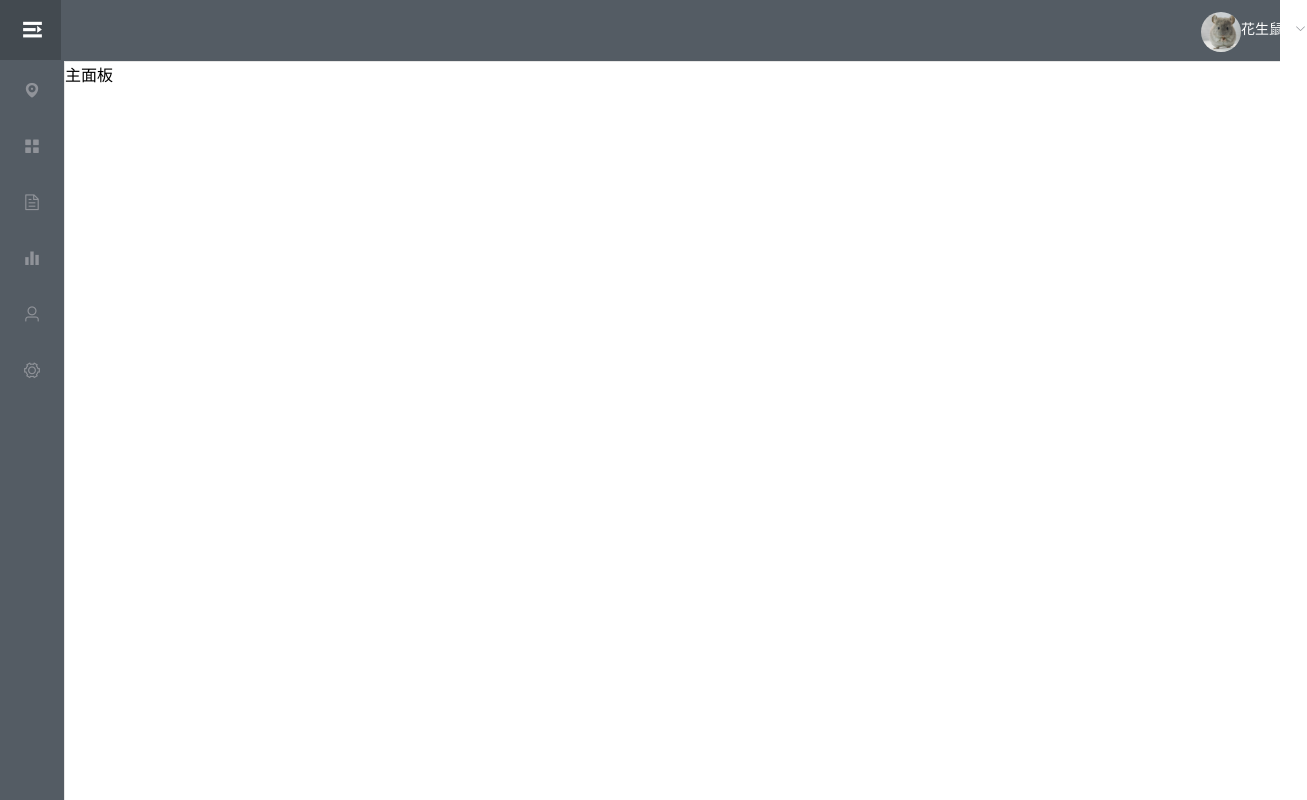
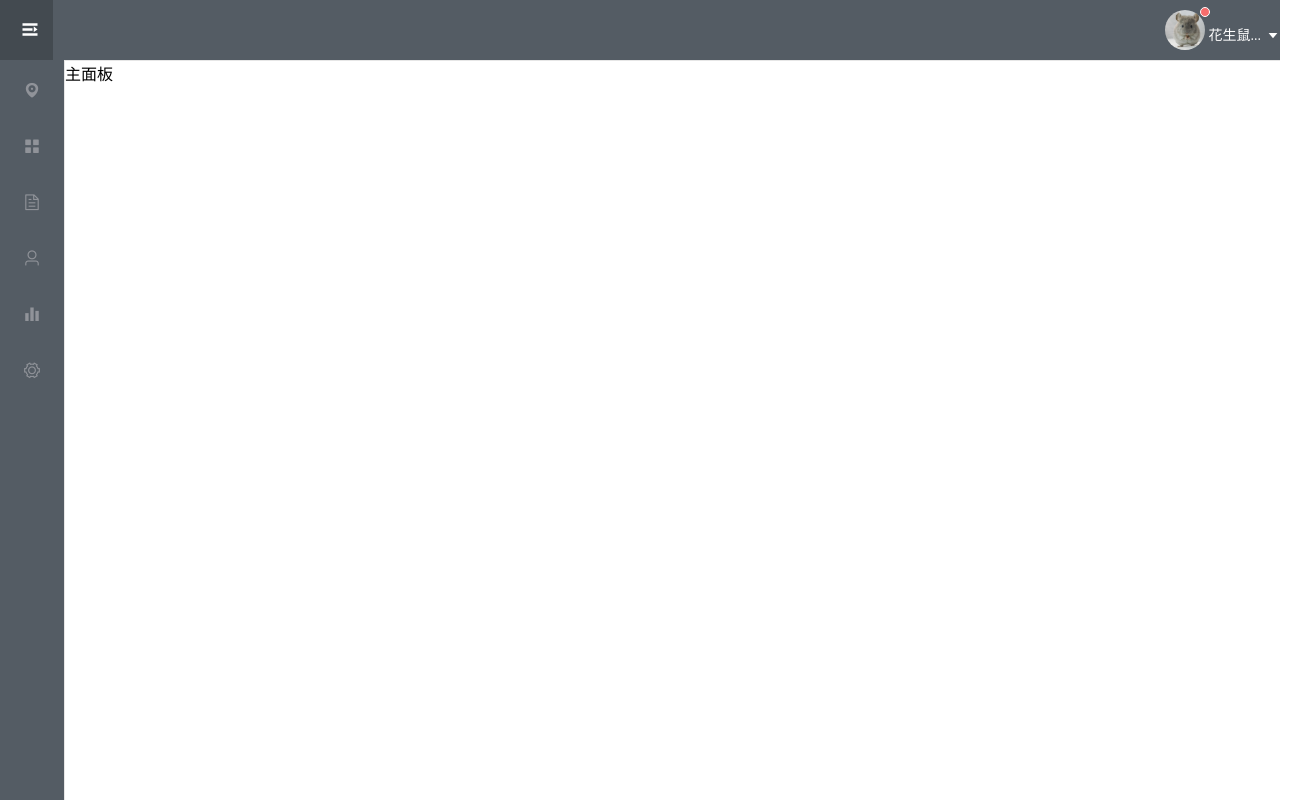
Before and after one commit to 1015770492/vue_blog_ui, a Vue app: page /#/adminMeau in a window 1280 px wide. Shown: the whole page, 1307 px wide, since content can reach past the window. Built offline with nearby package versions, Linux system fonts and the light colour scheme.

Commit message:
栅格布局

```diff
--- a/src/components/Admin_Module/AdminMeau.vue
+++ b/src/components/Admin_Module/AdminMeau.vue
@@ -2,118 +2,140 @@
   <div class="hello">
     <!--    顶栏导航栏-->
 
-    <el-container>
-      <el-menu style="height: 61px;width: 100%"
+    <el-container class="el-row" :gutter="0">
+      <el-menu style="height: 61px;"
                ref="topCollapse"
-               class="el-menu-demo"
+               class="el-menu-demo el-col-24"
                mode="horizontal"
                @select="handleSelect"
                background-color="#545c64"
                text-color="#fff"
                active-text-color="#ffd04b">
-        <el-menu-item class="el-col-1 el-icon-s-unfold" style="font-size: 25px;width: 61px" v-model="isCollapse"
-                      @click="changeIsCollapse"></el-menu-item>
+        <el-menu-item class="el-col-md-1 el-col-md-offset-0 el-col-sm-2 el-col-sm-offset-0  el-col-xs-2 el-col-xs-offset-0 el-icon-s-unfold" style="font-size: 20px;" v-model="isCollapse"
+                      @click="changeIsCollapse">
+        </el-menu-item>
 
-        <el-submenu index="1" class="el-col-1 el-col-push-21">
-          <template slot="title">
-            <span>
-              <el-avatar src="../../../static/img/头像.jpg"></el-avatar>
-            </span>花生鼠
-          </template>
-          <el-menu-item index="1-1">个人信息</el-menu-item>
-          <el-menu-item index="1-2">安全中心</el-menu-item>
-          <el-menu-item index="1-3">退出登录</el-menu-item>
-        </el-submenu>
+          <div class="el-col-md-4 el-col-md-offset-19 el-col-sm-5 el-col-sm-offset-17 el-col-xs-8 el-col-xs-offset-14 el-dropdown_style" >
+            <el-dropdown>
+              <span class="el-dropdown-link">
+                <span>
+                 <el-badge is-dot class="item1"></el-badge>
+                 <el-avatar src="../../../static/img/头像.jpg" class="el-avatar" ></el-avatar>
+                </span>
+                <span  class="item2" >
+
+                  {{user.name|ellipsis}}<i class="el-icon-caret-bottom el-icon--right"></i>
+                </span>
+              </span>
+              <el-dropdown-menu slot="dropdown" class="el-dropdown-menu">
+                <el-dropdown-item class="el-dropdown-item"><el-link type="info" @click.prevent="userInfo">个人信息</el-link></el-dropdown-item>
+                <el-dropdown-item class="el-dropdown-item"><el-link type="info" @click.prevent="userMessage">消息</el-link><el-badge class="mark" :value="12" /></el-dropdown-item>
+                <el-dropdown-item class="el-dropdown-item"><el-link type="info" @click.prevent="sercurityCenter">安全中心</el-link><el-badge class="mark" :value="3" /></el-dropdown-item>
+                <el-dropdown-item class="el-dropdown-item"><el-link type="danger" @click.prevent="logoout">退出登录</el-link></el-dropdown-item>
+              </el-dropdown-menu>
+            </el-dropdown>
+          </div>
+
+
       </el-menu>
     </el-container>
+
+
+      <!--    侧边导航栏-->
     <el-container>
-      <!--    侧边导航栏-->
       <span class="el-col-offset-0">
       <el-container>
-        <el-menu default-active="1-4-1" style="height: calc(100vh - 61px);margin-top: -1px"
+        <el-menu default-active="1-1" style="height: calc(100vh - 60px);margin-top:-1px"
+                 :unique-opened="uniqueOpened"
                  class="el-menu-vertical-demo" @open="handleOpen" @close="handleClose" :collapse="isCollapse"
                  background-color="#545c64"
                  text-color="#fff"
                  active-text-color="#ffd04b">
-        <el-submenu index="1">
+
+        <el-submenu index="1" style="margin-top: 1px">
           <template slot="title">
             <i class="el-icon-location"></i>
             <span slot="title">仪表盘</span>
           </template>
           <el-menu-item-group>
-            <span slot="title">分组一</span>
-            <el-menu-item index="1-1">选项1</el-menu-item>
+            <el-menu-item index="1-1"><i class="el-icon-s-home"></i>首页</el-menu-item>
+            <el-menu-item index="1-2">选项2</el-menu-item>
           </el-menu-item-group>
         </el-submenu>
 
-          <el-submenu index="2">
+
+        <el-submenu index="2">
           <template slot="title">
             <i class="el-icon-menu"></i>
             <span slot="title">导航二</span>
           </template>
           <el-menu-item-group>
             <span slot="title">分组一</span>
-            <el-menu-item index="1-1">选项1</el-menu-item>
-            <span slot="title">分组2</span>
-            <el-menu-item index="1-1">选项1</el-menu-item>
+            <el-menu-item index="2-1">选项1</el-menu-item>
+            <el-menu-item index="2-2">选项2</el-menu-item>
           </el-menu-item-group>
         </el-submenu>
 
 
 
-
-
-          <el-submenu index="3">
+        <el-submenu index="3">
           <template slot="title">
             <i class="el-icon-document"></i>
-            <span slot="title">文章</span>
+            <span slot="title">文章管理</span>
           </template>
           <el-menu-item-group>
-            <el-menu-item index="3-1">所有文章</el-menu-item>
-            <el-menu-item index="3-2">写文章</el-menu-item>
-            <el-menu-item index="3-3">分类目录</el-menu-item>
-            <el-menu-item index="3-4">标签</el-menu-item>
+            <el-menu-item index="3-1"><i class="el-icon-files"></i>所有文章</el-menu-item>
+            <el-menu-item index="3-2"><i class="el-icon-edit"></i>写文章</el-menu-item>
+            <el-menu-item index="3-3"><i class="el-icon-notebook-2"></i>分类目录</el-menu-item>
+            <el-menu-item index="3-4"><i class="el-icon-s-claim"></i>标签</el-menu-item>
           </el-menu-item-group>
         </el-submenu>
 
 
-        <el-menu-item index="4">
-          <i class="el-icon-s-data"></i>
-          <span slot="title">网站统计</span>
-        </el-menu-item>
-
-          <el-submenu index="5">
+        <el-submenu index="4">
           <template slot="title">
             <i class="el-icon-user"></i>
             <span slot="title">用户管理</span>
           </template>
           <el-menu-item-group>
-            <el-menu-item index="5-1">账号管理</el-menu-item>
-            <el-menu-item index="5-2">权限管理</el-menu-item>
+            <el-menu-item index="4-1"><i class="el-icon-user-solid"></i>账号管理</el-menu-item>
+            <el-menu-item index="4-2"><i class="el-icon-unlock"></i>权限管理</el-menu-item>
+          </el-menu-item-group>
+        </el-submenu>
+
+
+        <el-submenu index="5">
+          <template slot="title">
+            <i class="el-icon-s-data"></i>
+            <span slot="title">网站统计</span>
+          </template>
+          <el-menu-item-group>
+            <el-menu-item index="5-1"><i class="el-icon-s-custom"></i>用户统计</el-menu-item>
+            <el-menu-item index="5-2"><i class="el-icon-star-off"></i>文章欢迎度</el-menu-item>
           </el-menu-item-group>
         </el-submenu>
 
 
 
+        <el-submenu index="6">
+          <template slot="title">
+            <i class="el-icon-setting"></i>
+            <span slot="title">网站设置</span>
+          </template>
+          <el-menu-item-group>
+            <el-menu-item index="5-1"><i class="el-icon-brush"></i>主题设置</el-menu-item>
+            <el-menu-item index="5-2"><i class="el-icon-chat-dot-square"></i>用户评论设置</el-menu-item>
+          </el-menu-item-group>
+        </el-submenu>
 
-
-        <el-menu-item index="6">
-          <i class="el-icon-setting"></i>
-          <span slot="title">网站设置</span>
-        </el-menu-item>
 
       </el-menu>
       </el-container>
       </span>
 
       <el-container>
-        <span>
-          <el-container>
             主面板
-
-          </el-container>
-                  <!--        <router-view></router-view>-->
-        </span>
+          <!--        <router-view></router-view>-->
       </el-container>
 
     </el-container>
@@ -130,6 +152,11 @@
 
     data () {
       return {
+        user:{
+          name:'花生鼠花生鼠',
+          username:''
+        },
+        uniqueOpened:true,
         isCollapse: true,
         drawer: false,
         direction: 'ltr',
@@ -147,21 +174,78 @@
       },
       changeIsCollapse () {
         this.isCollapse = !this.isCollapse
+      },
+      logoout(){
+        this.$router.replace('/helloWorld')
+        this.$message({
+          showClose: true,
+          message: '已退出登录',
+          type: 'success'
+        });
+      },
+      userInfo(){
+        this.$router.push('/userInfo')
+      },
+      userMessage(){
+        this.$router.push('/userMessage')
+      },
+      sercurityCenter(){
+        this.$router.push('/securityCenter')
       }
 
     },
-    mounted () {
 
-    },
+    filters: {
+      ellipsis (value) {
+        if (!value) return ''
+        if (value.length > 3) {
+          return value.slice(0,3) + '...'
+        }
+        return value
+      }
+    }
 
   }
 </script>
 
 <!-- Add "scoped" attribute to limit CSS to this component only -->
 <style scoped>
+  span{
+    border: 0px;
+  }
   .el-menu-vertical-demo:not(.el-menu--collapse) {
     width: 200px;
-    /*min-height: 700px;*/
+  }
+  .item1 {
+    position: relative;
+    left: 45px;
+    top: -30px;
+  }
+  .el-avatar{
+    margin-top: 10px
+  }
+  .item2{
+    position: relative;
+    color: white;
+    top: -10px;
+  }
+  .el-dropdown-item{
+    margin-top: 5px;
+    color: white;
+  }
+  .el-dropdown_style{
+    background-color: #545c64;
+    color: white;
+    text-align: right;
+  }
+  .el-dropdown-link {
+    cursor: pointer;
+  }
+  .el-dropdown-menu{
+    margin-top: 5px;
+    border: 0px;
+    color: white;
+    background-color: #545c64;
   }
 
 
--- a/src/components/HelloWorld.vue
+++ b/src/components/HelloWorld.vue
@@ -1,6 +1,6 @@
 <template>
   <div class="hello">
-<!--    <router-link to="/loginNum">登录</router-link>-->
+    <router-link to="/loginNum">登录</router-link>
   </div>
 </template>
 
@@ -10,13 +10,6 @@
 <script>
   export default {
     name: 'HelloWorld',
-
-    data() {
-
-    },
-    methods: {
-
-    }
   };
 </script>
 
--- a/src/components/Login_Register_Reset_Module/LoginNum.vue
+++ b/src/components/Login_Register_Reset_Module/LoginNum.vue
@@ -1,8 +1,8 @@
 <template>
   <div class="el-row body"  @mousewheel.prevent>
     <div class="login_form" style="margin-top: 140px">
-      <router-view></router-view>
-      <div v-show="loginFormStaut">
+      <router-view v-show="!loginFormStaut"></router-view>
+      <div v-show="loginFormStaut" v-model="loginFormStaut">
         <form class="el-row" action="" method="post">
           <h2>
             <span>登&nbsp;&nbsp;&nbsp;&nbsp;录</span>
@@ -93,6 +93,7 @@
         // axios.get().catch(error=>{
         //
         // })
+        this.$router.replace('/adminMeau')
       },
 
     },
@@ -115,7 +116,6 @@
       $route(to, from) {
         console.log(this.$route.path);
         if(this.$route.path=='/loginNum'){
-
           // alert("ok")
           // 登录页面显示登录表单
           this.loginFormStaut=true
```
Also changed, not shown: src/components/Login_Register_Reset_Module/ForgetPassword.vue (+12 -4 lines).
